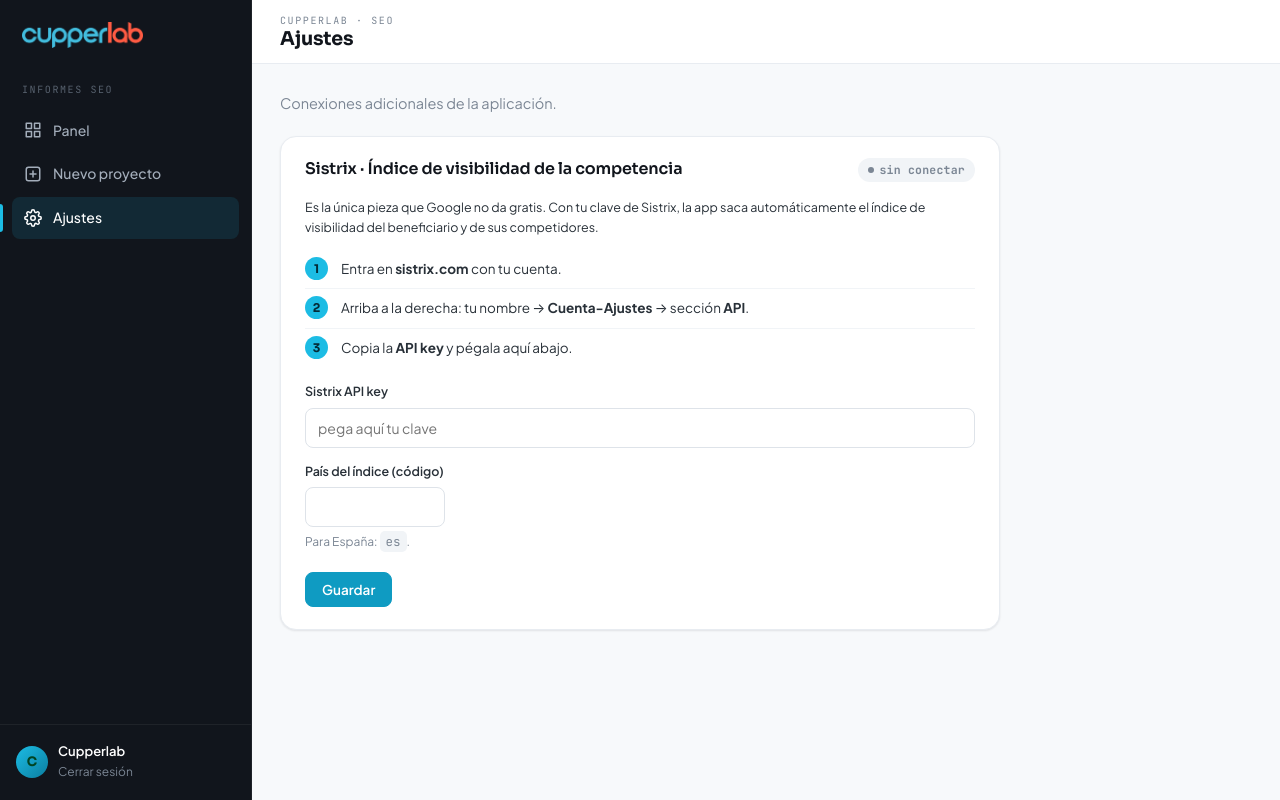
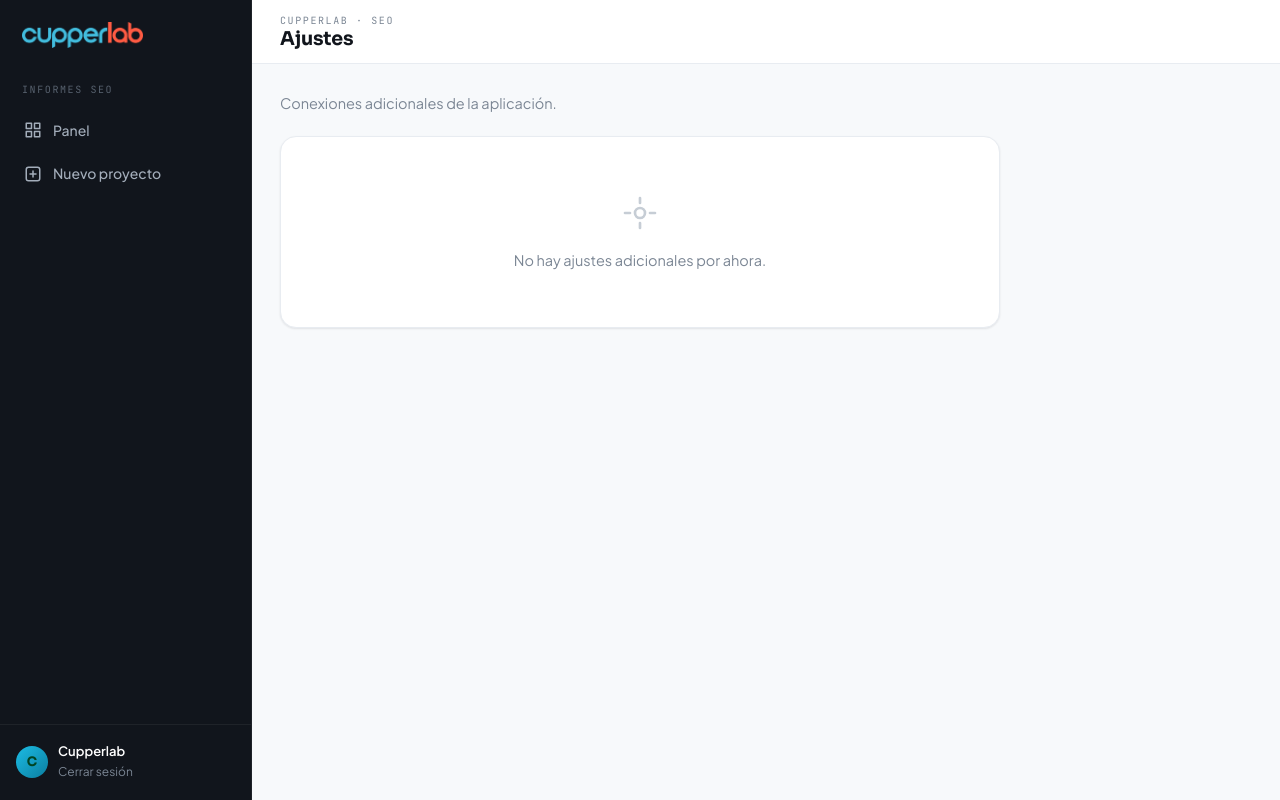
Before and after one commit to edilsonf15/informes-seo-cupperlab, a Flask app: template app/templates/settings.html in a window 1280 px wide. Run offline with Flask 3, Linux system fonts and the light colour scheme; the template is opened without the code that fills it, so the values that code supplies are empty.

Commit message:
Ajustes: quitar la seccion de Sistrix y el enlace del menu (no necesario por ahora); backend intacto
Co-Authored-By: Claude Opus 4.8 <noreply@anthropic.com>

```diff
--- a/app/templates/base.html
+++ b/app/templates/base.html
@@ -22,10 +22,6 @@
       <a href="{{ url_for('main.new_project') }}" class="{{ 'active' if active.strip()=='nuevo' }}">
         <svg viewBox="0 0 24 24" fill="none" stroke-width="2" stroke-linecap="round" stroke-linejoin="round"><rect x="3" y="3" width="18" height="18" rx="3"/><path d="M12 8v8M8 12h8"/></svg>
         Nuevo proyecto
-      </a>
-      <a href="{{ url_for('main.settings') }}" class="{{ 'active' if active.strip()=='ajustes' }}">
-        <svg viewBox="0 0 24 24" fill="none" stroke-width="2" stroke-linecap="round" stroke-linejoin="round"><circle cx="12" cy="12" r="3"/><path d="M19.4 15a1.65 1.65 0 0 0 .33 1.82l.06.06a2 2 0 1 1-2.83 2.83l-.06-.06a1.65 1.65 0 0 0-1.82-.33 1.65 1.65 0 0 0-1 1.51V21a2 2 0 0 1-4 0v-.09A1.65 1.65 0 0 0 9 19.4a1.65 1.65 0 0 0-1.82.33l-.06.06a2 2 0 1 1-2.83-2.83l.06-.06a1.65 1.65 0 0 0 .33-1.82 1.65 1.65 0 0 0-1.51-1H3a2 2 0 0 1 0-4h.09A1.65 1.65 0 0 0 4.6 9a1.65 1.65 0 0 0-.33-1.82l-.06-.06a2 2 0 1 1 2.83-2.83l.06.06a1.65 1.65 0 0 0 1.82.33H9a1.65 1.65 0 0 0 1-1.51V3a2 2 0 0 1 4 0v.09a1.65 1.65 0 0 0 1 1.51 1.65 1.65 0 0 0 1.82-.33l.06-.06a2 2 0 1 1 2.83 2.83l-.06.06a1.65 1.65 0 0 0-.33 1.82V9a1.65 1.65 0 0 0 1.51 1H21a2 2 0 0 1 0 4h-.09a1.65 1.65 0 0 0-1.51 1z"/></svg>
-        Ajustes
       </a>
     </nav>
     <div class="foot">
--- a/app/templates/settings.html
+++ b/app/templates/settings.html
@@ -7,25 +7,9 @@
 <p class="lead">Conexiones adicionales de la aplicación.</p>
 
 <div class="card" style="max-width:720px">
-  <div class="card-head">
-    <h3>Sistrix · Índice de visibilidad de la competencia</h3><div class="sp"></div>
-    {% if sistrix_set %}<span class="pill ok">Conectado</span>{% else %}<span class="pill off">sin conectar</span>{% endif %}
+  <div class="empty">
+    <svg viewBox="0 0 24 24" fill="none" stroke-width="1.6" stroke-linecap="round" stroke-linejoin="round"><circle cx="12" cy="12" r="3"/><path d="M12 3v3M12 18v3M3 12h3M18 12h3"/></svg>
+    <div>No hay ajustes adicionales por ahora.</div>
   </div>
-  <p class="small">Es la única pieza que Google no da gratis. Con tu clave de Sistrix, la app saca
-     automáticamente el índice de visibilidad del beneficiario y de sus competidores.</p>
-  <ol class="steps">
-    <li>Entra en <b>sistrix.com</b> con tu cuenta.</li>
-    <li>Arriba a la derecha: tu nombre → <b>Cuenta-Ajustes</b> → sección <b>API</b>.</li>
-    <li>Copia la <b>API key</b> y pégala aquí abajo.</li>
-  </ol>
-  <form method="post" style="margin-top:8px">
-    <label>Sistrix API key</label>
-    <input type="text" name="sistrix_api_key" placeholder="{{ masked or 'pega aquí tu clave' }}" autocomplete="off">
-    {% if sistrix_set %}<div class="hint">Ya hay una clave guardada ({{ masked }}). Escribe una nueva solo si quieres cambiarla.</div>{% endif %}
-    <label>País del índice (código)</label>
-    <input type="text" name="sistrix_country" value="{{ country }}" style="max-width:140px">
-    <div class="hint">Para España: <code>es</code>.</div>
-    <div class="row-actions" style="margin-top:20px"><button class="btn cyan" type="submit">Guardar</button></div>
-  </form>
 </div>
 {% endblock %}
```
